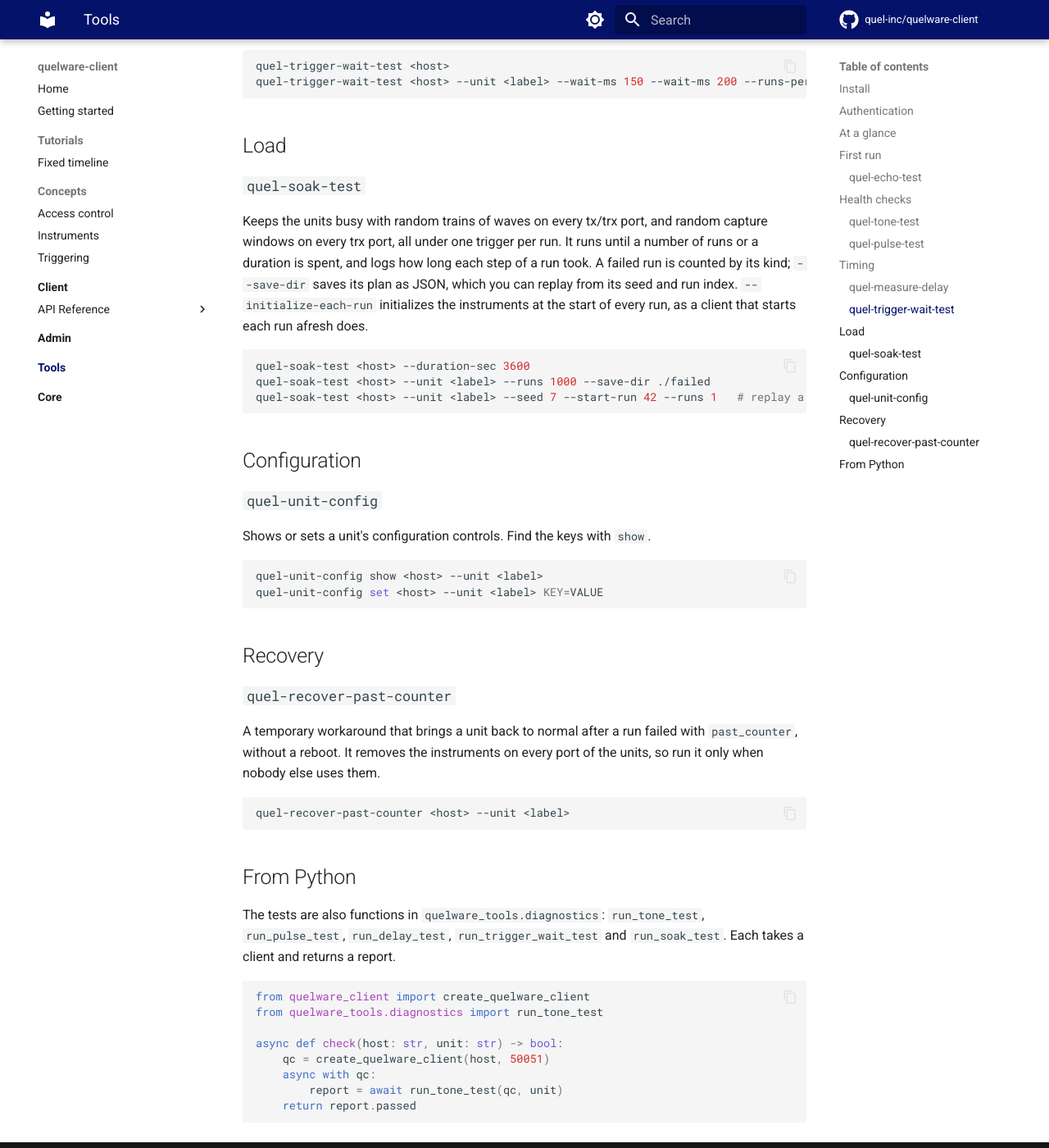
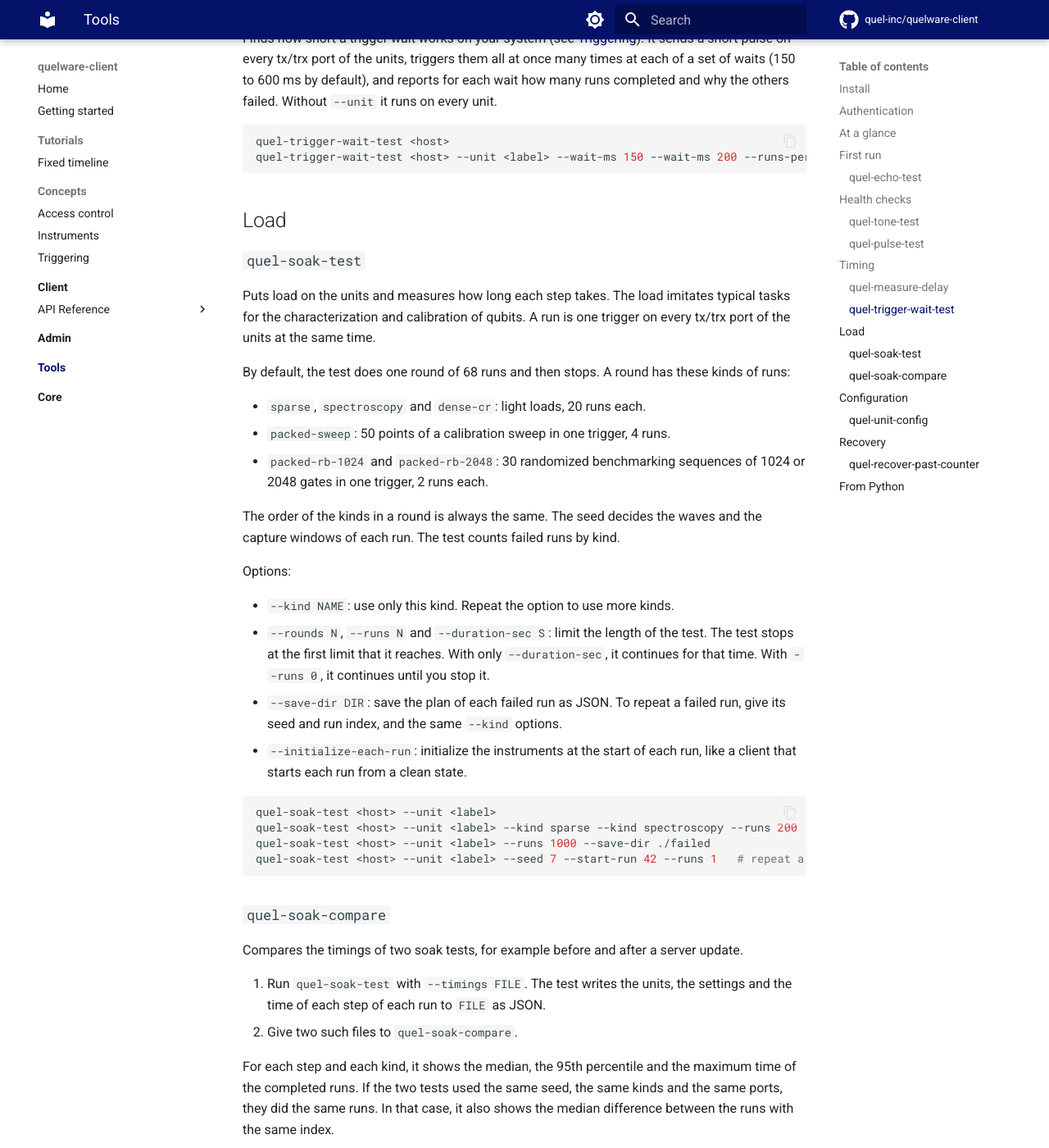
Before and after one commit to quel-inc/quelware-client, an MkDocs documentation site: the page built from docs/tools/index.md, in a window 1280 px wide and 1400 px high, scrolled down 2711 px. Shown: the whole window at 82% size. Built offline with MkDocs 1.6.1 and Material for MkDocs 9.7.7, drawn with Linux system fonts in a browser that asks for light colours; comment, search, counter and statistics services are not loaded; some of the changed text lies outside the part shown.

Commit message:
docs: describe quel-soak-test's round of kinds, and how quel-soak-compare compares two runs' timings

````diff
--- a/docs/tools/index.md
+++ b/docs/tools/index.md
@@ -17,7 +17,8 @@ pip install "quelware-tools[plot]"  # + matplotlib, for the commands that plot
 
 The commands use a PAT (see [Access control](../concepts/access-control.md)).
 They default to the PAT configured for `quelware-client`; every command but
-`quel-echo-test` lets you override it with `--pat`.
+`quel-echo-test` lets you override it with `--pat`. `quel-soak-compare` only
+reads files. It does not connect to a system and does not need a PAT.
 
 ## At a glance
 
@@ -28,7 +29,8 @@ They default to the PAT configured for `quelware-client`; every command but
 | [`quel-pulse-test`](#quel-pulse-test) | Health check of pulse timing and length | admin | an idle unit | every tx/trx port of a unit |
 | [`quel-measure-delay`](#quel-measure-delay) | Path delay of each port | admin | an idle unit | every tx/trx port of a unit |
 | [`quel-trigger-wait-test`](#quel-trigger-wait-test) | How short a trigger wait the units start in time on | privileged | free tx/trx ports | one or more units |
-| [`quel-soak-test`](#quel-soak-test) | Load over a long time | privileged | free tx/trx ports | one or more units |
+| [`quel-soak-test`](#quel-soak-test) | Put load on the units and time each step | privileged | free tx/trx ports | one or more units |
+| [`quel-soak-compare`](#quel-soak-compare) | Compare the timings of two soak tests | none | two `--timings` files | your machine |
 | [`quel-unit-config`](#quel-unit-config) | Show or set a unit's controls | any (`show`), admin (`set`) | an idle unit (`set`) | one unit |
 | [`quel-recover-past-counter`](#quel-recover-past-counter) | Back to normal after `past_counter`, without a reboot | privileged | nobody else on the units | every port of the units |
 
@@ -112,18 +114,59 @@ quel-trigger-wait-test <host> --unit <label> --wait-ms 150 --wait-ms 200 --runs-
 
 ### `quel-soak-test`
 
-Keeps the units busy with random trains of waves on every tx/trx port, and
-random capture windows on every trx port, all under one trigger per run. It
-runs until a number of runs or a duration is spent, and logs how long each
-step of a run took. A failed run is counted by its kind; `--save-dir` saves
-its plan as JSON, which you can replay from its seed and run index.
-`--initialize-each-run` initializes the instruments at the start of every run,
-as a client that starts each run afresh does.
+Puts load on the units and measures how long each step takes. The load
+imitates typical tasks for the characterization and calibration of qubits. A
+run is one trigger on every tx/trx port of the units at the same time.
+
+By default, the test does one round of 68 runs and then stops. A round has
+these kinds of runs:
+
+- `sparse`, `spectroscopy` and `dense-cr`: light loads, 20 runs each.
+- `packed-sweep`: 50 points of a calibration sweep in one trigger, 4 runs.
+- `packed-rb-1024` and `packed-rb-2048`: 30 randomized benchmarking sequences
+  of 1024 or 2048 gates in one trigger, 2 runs each.
+
+The order of the kinds in a round is always the same. The seed decides the
+waves and the capture windows of each run. The test counts failed runs by
+kind.
+
+Options:
+
+- `--kind NAME`: use only this kind. Repeat the option to use more kinds.
+- `--rounds N`, `--runs N` and `--duration-sec S`: limit the length of the
+  test. The test stops at the first limit that it reaches. With only
+  `--duration-sec`, it continues for that time. With `--runs 0`, it continues
+  until you stop it.
+- `--save-dir DIR`: save the plan of each failed run as JSON. To repeat a
+  failed run, give its seed and run index, and the same `--kind` options.
+- `--initialize-each-run`: initialize the instruments at the start of each
+  run, like a client that starts each run from a clean state.
 
 ```sh
-quel-soak-test <host> --duration-sec 3600
+quel-soak-test <host> --unit <label>
+quel-soak-test <host> --unit <label> --kind sparse --kind spectroscopy --runs 200
 quel-soak-test <host> --unit <label> --runs 1000 --save-dir ./failed
-quel-soak-test <host> --unit <label> --seed 7 --start-run 42 --runs 1   # replay a run
+quel-soak-test <host> --unit <label> --seed 7 --start-run 42 --runs 1   # repeat a run
+```
+
+### `quel-soak-compare`
+
+Compares the timings of two soak tests, for example before and after a server
+update.
+
+1. Run `quel-soak-test` with `--timings FILE`. The test writes the units, the
+   settings and the time of each step of each run to `FILE` as JSON.
+2. Give two such files to `quel-soak-compare`.
+
+For each step and each kind, it shows the median, the 95th percentile and the
+maximum time of the completed runs. If the two tests used the same seed, the
+same kinds and the same ports, they did the same runs. In that case, it also
+shows the median difference between the runs with the same index.
+
+```sh
+quel-soak-test <host> --unit <label> --timings before.json
+quel-soak-test <host> --unit <label> --timings after.json
+quel-soak-compare before.json after.json --label-a before --label-b after
 ```
 
 ## Configuration
````
